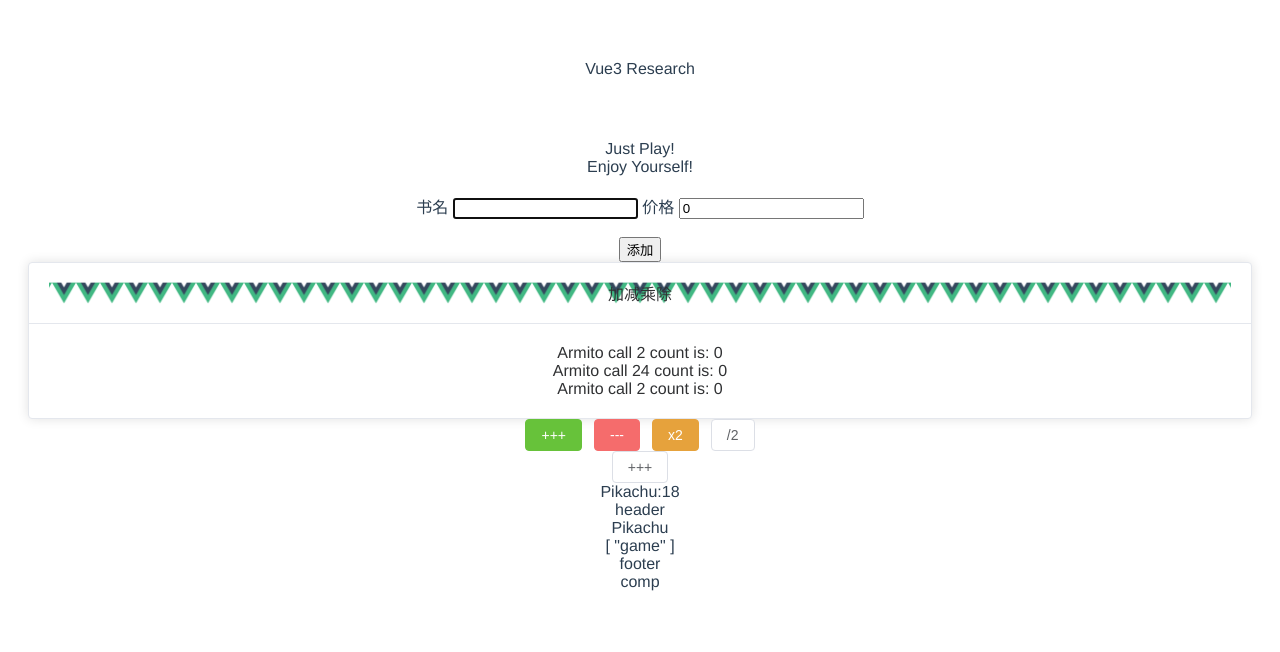
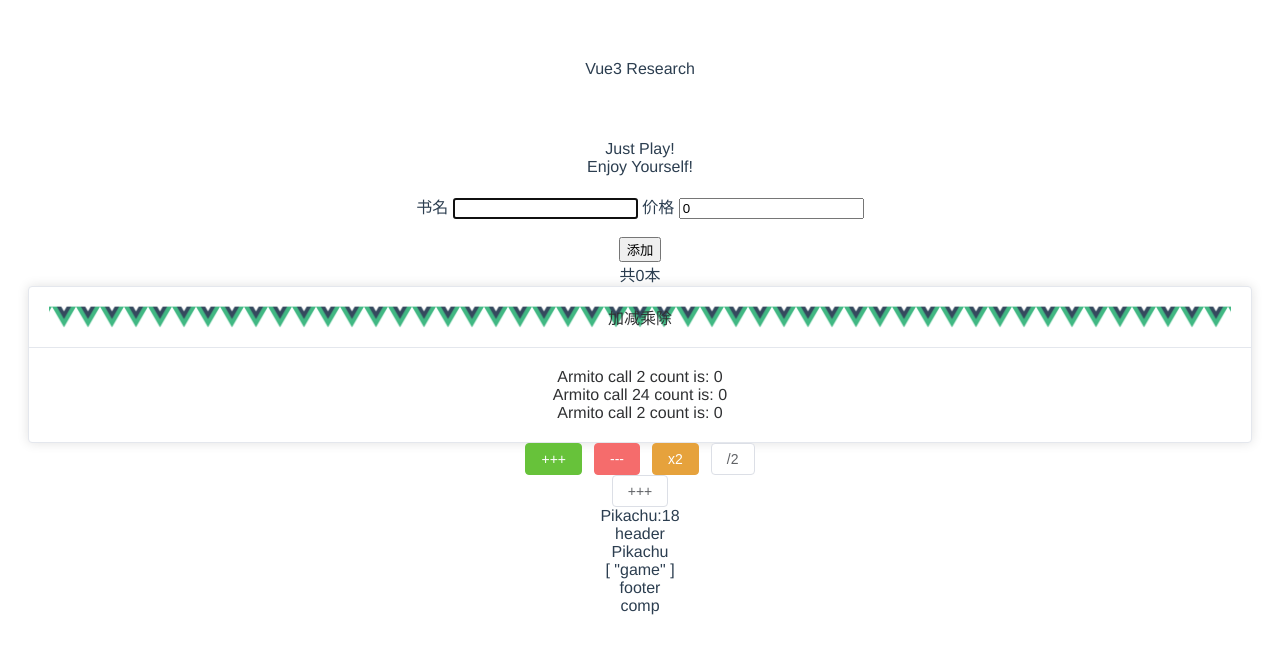
Before and after one commit to Armito/Vite-demo, a Vue app: page /Play in a window 1280 px wide. Shown: the top 652 px of the page. Built offline with nearby package versions, Linux system fonts and the light colour scheme.

Commit message:
fix: opt

```diff
--- a/src/components/Book/hooks.ts
+++ b/src/components/Book/hooks.ts
@@ -14,6 +14,8 @@ export const useBook = () => {
     const bookStore = useBookStore()
 
     const bookList = computed(() => bookStore.bookList)
+
+    const bookNum = computed(() => bookStore.bookList.length)
 
     const bookTitleDone = () => {
         if (bookStore.checkBookParams(newBook)) {
@@ -37,6 +39,7 @@ export const useBook = () => {
         bookPriceInput,
         newBook,
         bookList,
+        bookNum,
         bookTitleDone,
         addBook
     }
--- a/src/components/Book/index.vue
+++ b/src/components/Book/index.vue
@@ -6,6 +6,7 @@ const {
     bookPriceInput,
     newBook,
     bookList,
+    bookNum,
     bookTitleDone,
     addBook
 } = useBook()
@@ -33,6 +34,7 @@ const {
     <div v-for="book in bookList" :key="book.id">
         {{ book.title }} : ￥{{ book.price || '?' }}
     </div>
+    <div>共{{ bookNum }}本</div>
 </template>
 
 <style scoped></style>
--- a/src/main.ts
+++ b/src/main.ts
@@ -6,14 +6,9 @@ import registerDirectives from './directives'
 import elementPlus from 'element-plus'
 import 'element-plus/theme-chalk/index.css'
 
-const app = createApp(App)
-
-app.use(router)
-
-app.use(createPinia())
-
-app.use(registerDirectives)
-
-app.use(elementPlus)
-
-app.mount('#app')
+createApp(App)
+    .use(router)
+    .use(createPinia())
+    .use(registerDirectives)
+    .use(elementPlus)
+    .mount('#app')
```
